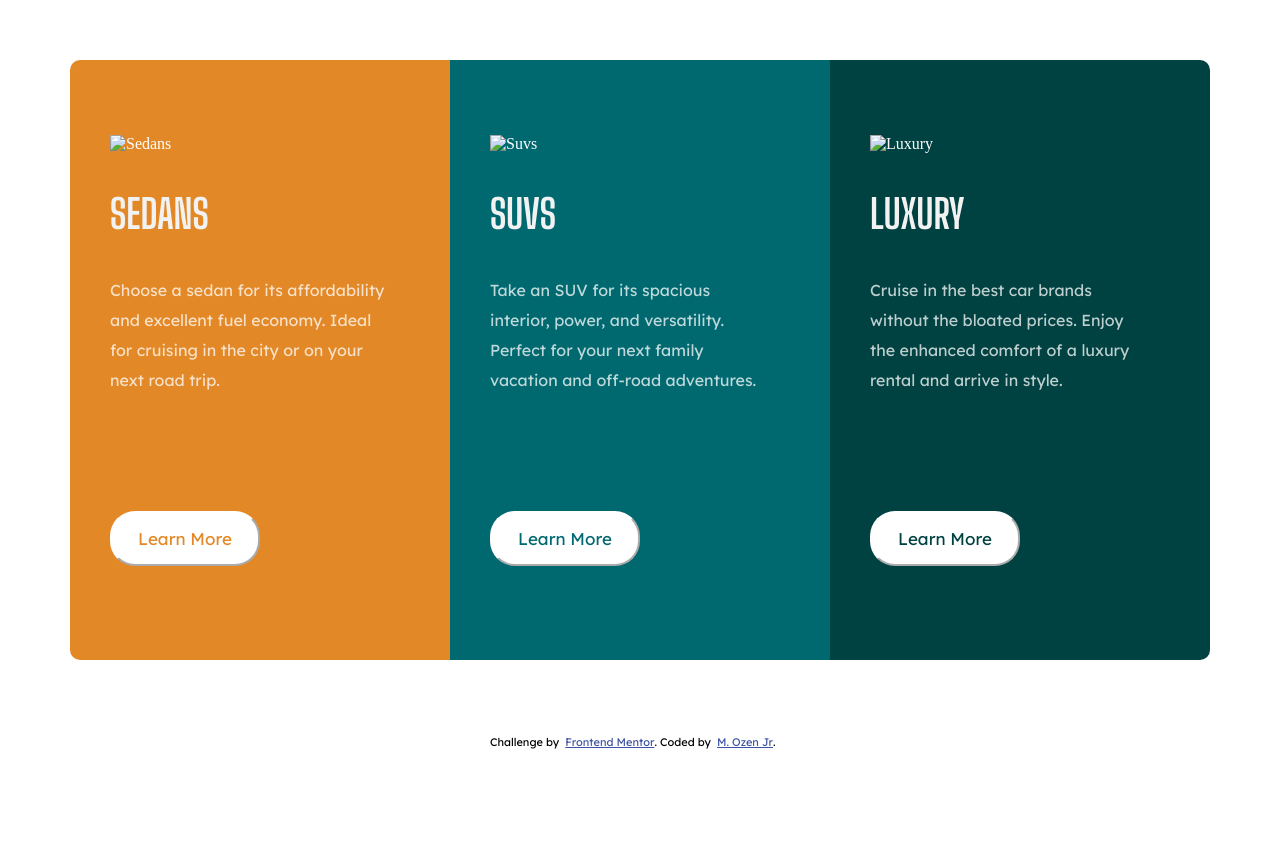
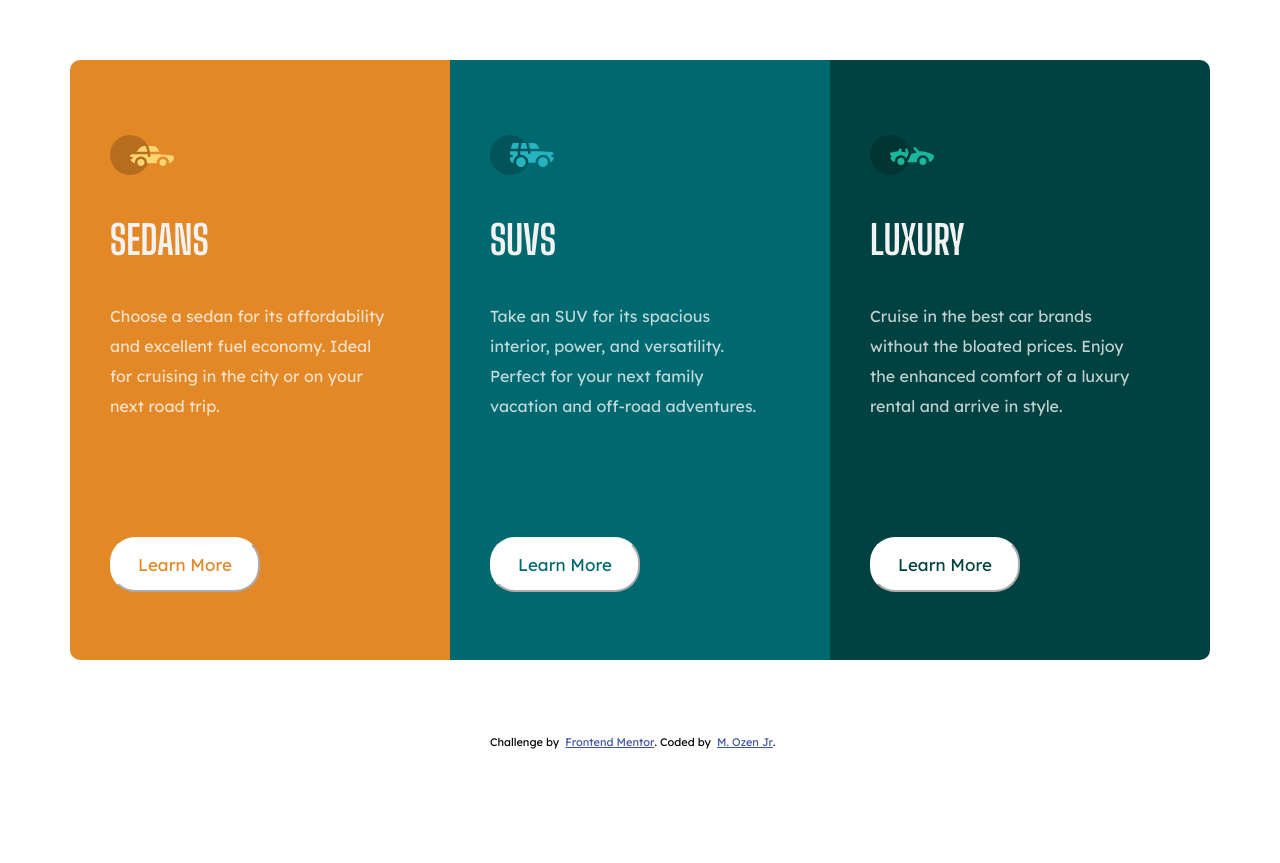
Before and after one commit to m-ozen/3-column-Preview-Card-Component, a plain HTML site: page index.html in a window 1280 px wide. Shown: the part 115-978 px from the top of the page. Drawn offline with Linux system fonts and the light colour scheme; the site is published under a folder, as on GitHub Pages, so addresses that start at the root find nothing.

Commit message:
Update index.html

```diff
--- a/index.html
+++ b/index.html
@@ -18,7 +18,7 @@
 
   <main>
     <div class="sedans">
-      <img src="/images/icon-sedans.svg" alt="Sedans">
+      <img src="images/icon-sedans.svg" alt="Sedans">
       <h1>SEDANS</h1>
       <p>
         Choose a sedan for its affordability and excellent fuel economy. Ideal for cruising in the city
@@ -28,7 +28,7 @@
     </div>
 
     <div class="suvs">
-      <img src="/images/icon-suvs.svg" alt="Suvs">
+      <img src="images/icon-suvs.svg" alt="Suvs">
       <h1>SUVS</h1>
       <p>
         Take an SUV for its spacious interior, power, and versatility. Perfect for your next family vacation
@@ -38,7 +38,7 @@
     </div>
 
     <div class="luxury">
-      <img src="/images/icon-luxury.svg" alt="Luxury">
+      <img src="images/icon-luxury.svg" alt="Luxury">
       <h1>LUXURY</h1>
       <p>
         Cruise in the best car brands without the bloated prices. Enjoy the enhanced comfort of a luxury
```
